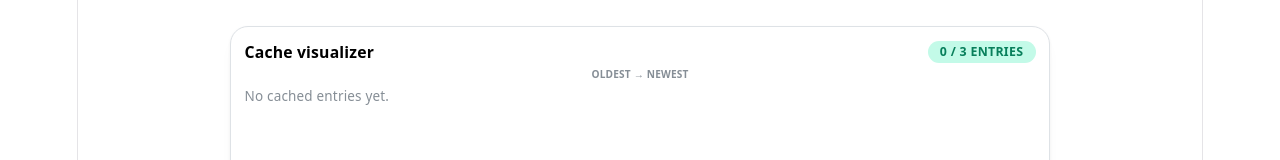
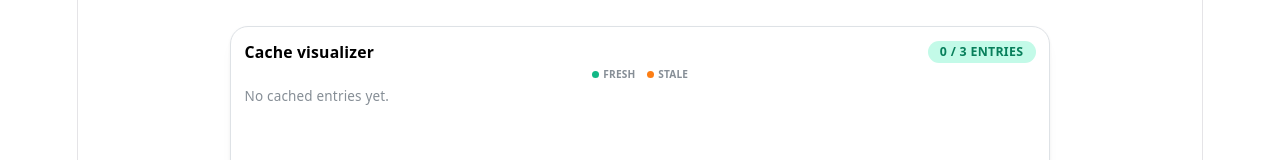
Before and after one commit to AndrewBubnov/clear-react-router, a React (Vite) app: page / in a window 1280 px wide. Shown: the part 159-319 px from the top of the page. Built offline with nearby package versions, Linux system fonts and the light colour scheme.

Commit message:
Add fresh/stale cache entry indication

```diff
--- a/src/playground/CacheVisualizer.tsx
+++ b/src/playground/CacheVisualizer.tsx
@@ -43,6 +43,21 @@ const shortLabel = (path: string) => {
 	return segments[segments.length - 1] ?? '/';
 };
 
+const freshnessColor = (stale: boolean) => (stale ? 'var(--mantine-color-orange-6)' : 'var(--mantine-color-teal-6)');
+
+const FreshnessLegend = () => (
+	<Group gap={10}>
+		{[false, true].map(stale => (
+			<Group key={String(stale)} gap={4}>
+				<span style={{ width: 7, height: 7, borderRadius: '50%', background: freshnessColor(stale) }} />
+				<Text size="9px" c="dimmed" tt="uppercase" fw={700}>
+					{stale ? 'stale' : 'fresh'}
+				</Text>
+			</Group>
+		))}
+	</Group>
+);
+
 const useNow = (interval: number) => {
 	const [now, setNow] = useState(() => Date.now());
 	useEffect(() => {
@@ -57,6 +72,7 @@ const CacheCard = ({ item, now }: { item: DisplayItem; now: number }) => {
 	const { entry } = item;
 	const remaining = entry.gcExpiresAt === undefined ? undefined : Math.max(0, entry.gcExpiresAt - now);
 	const progress = remaining !== undefined && entry.gcDuration ? (remaining / entry.gcDuration) * 100 : undefined;
+	const stale = entry.staleTime !== undefined && now - entry.timestamp > entry.staleTime;
 	return (
 		<motion.div
 			initial={{ opacity: 0, scale: 0.8, y: 10, backgroundColor: style.bg, borderColor: style.border }}
@@ -77,8 +93,22 @@ const CacheCard = ({ item, now }: { item: DisplayItem; now: number }) => {
 				flexDirection: 'column',
 				alignItems: 'center',
 				gap: 2,
+				position: 'relative',
 			}}
 		>
+			<span
+				data-freshness={stale ? 'stale' : 'fresh'}
+				title={stale ? 'stale: older than staleTime' : 'fresh: within staleTime'}
+				style={{
+					position: 'absolute',
+					top: 5,
+					right: 5,
+					width: 7,
+					height: 7,
+					borderRadius: '50%',
+					background: freshnessColor(stale),
+				}}
+			/>
 			<ThemeIcon size={24} radius="xl" variant="light" color={style.theme}>
 				<span style={{ fontSize: 14, lineHeight: 1 }}>{style.icon}</span>
 			</ThemeIcon>
@@ -125,9 +155,9 @@ export const CacheVisualizer = ({ maxSlots }: { maxSlots: number }) => {
 					{cached.length} / {maxSlots} entries
 				</Badge>
 			</Group>
-			<Text size="9px" c="dimmed" tt="uppercase" fw={700} mt={6}>
-				oldest → newest
-			</Text>
+			<Group justify="center" mt={6}>
+				<FreshnessLegend />
+			</Group>
 			<div
 				ref={rowRef}
 				style={{
```
